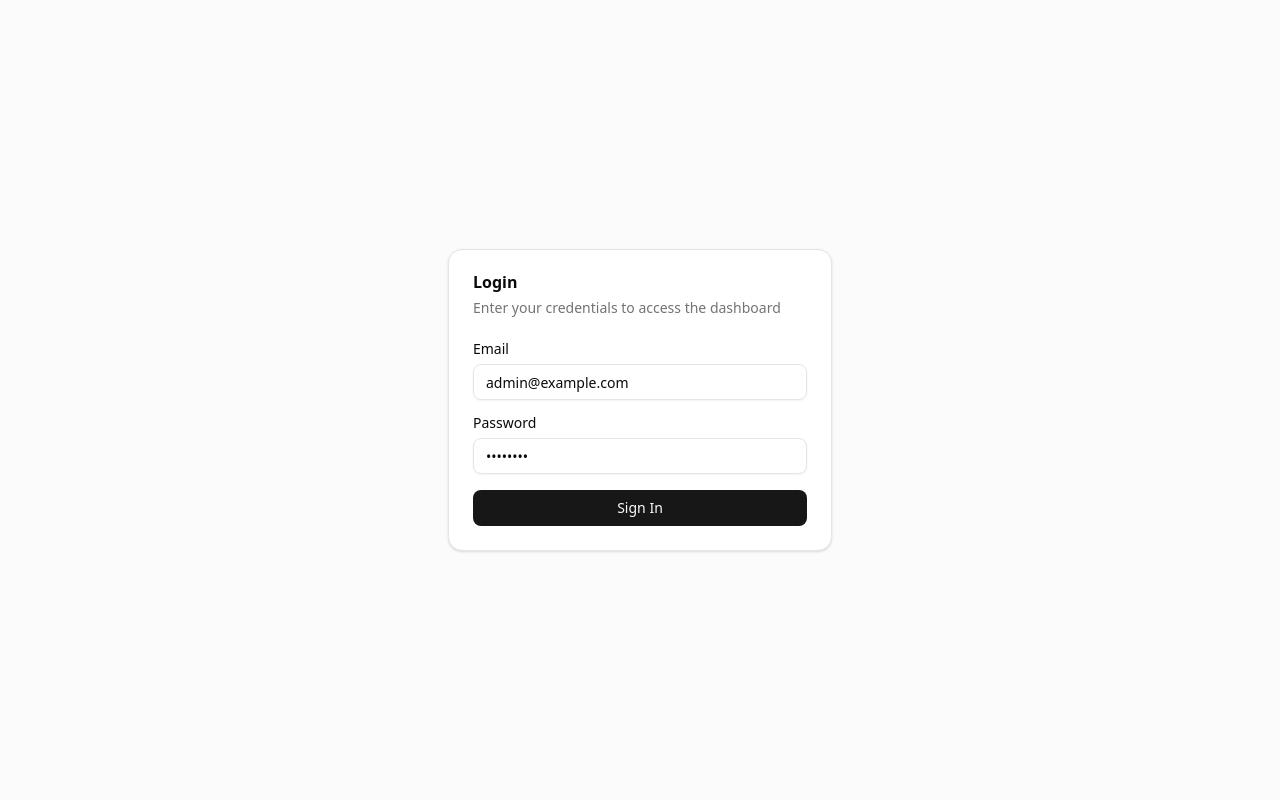
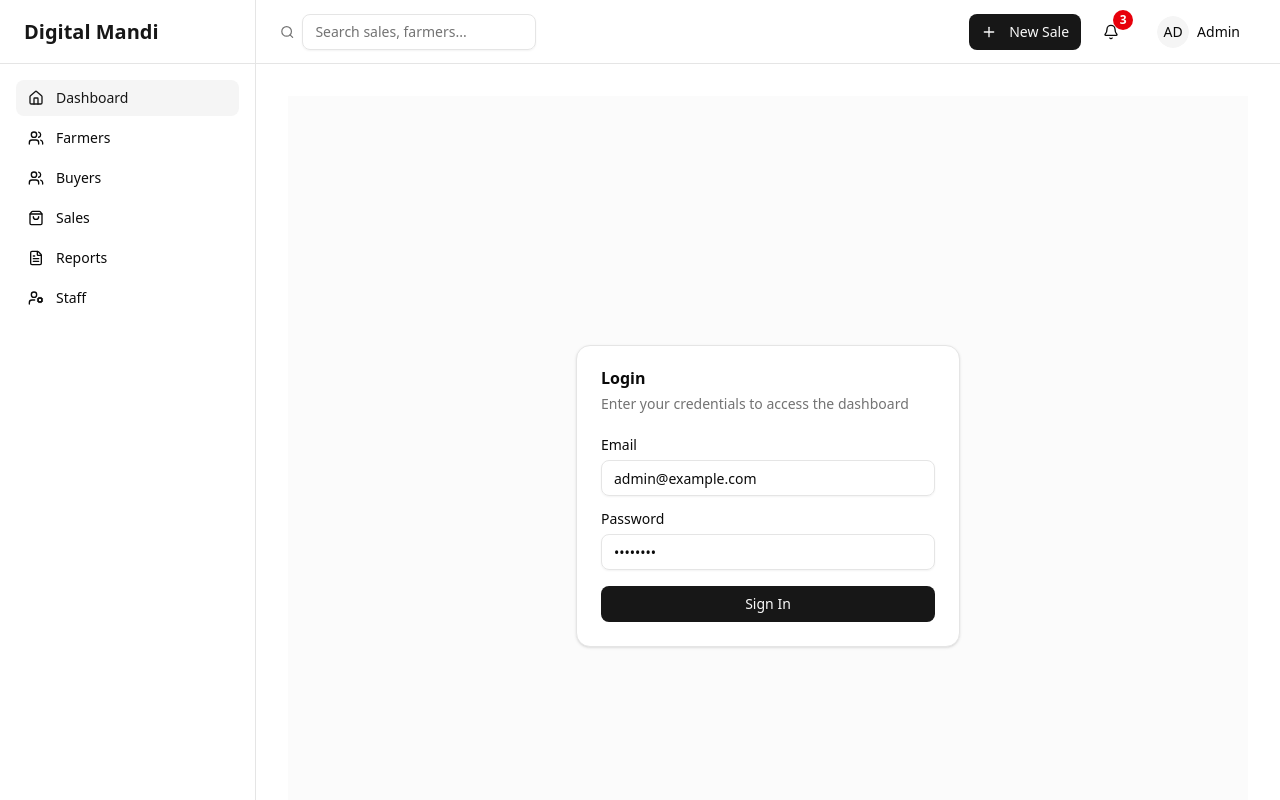
Before and after one commit to Amitkr77/Digital-Mandi, a Next.js app: page / in a window 1280 px wide. Built offline with nearby package versions, Linux system fonts and the light colour scheme.

Commit message:
added layout file

```diff
--- a/package.json
+++ b/package.json
@@ -9,9 +9,14 @@
     "lint": "eslint"
   },
   "dependencies": {
+    "@radix-ui/react-avatar": "^1.1.10",
     "@radix-ui/react-dialog": "^1.1.15",
+    "@radix-ui/react-dropdown-menu": "^2.1.16",
     "@radix-ui/react-label": "^2.1.7",
+    "@radix-ui/react-popover": "^1.1.15",
+    "@radix-ui/react-scroll-area": "^1.2.10",
     "@radix-ui/react-select": "^2.2.6",
+    "@radix-ui/react-separator": "^1.1.7",
     "@radix-ui/react-slot": "^1.2.3",
     "@radix-ui/react-tabs": "^1.1.13",
     "class-variance-authority": "^0.7.1",
--- a/src/app/layout.js
+++ b/src/app/layout.js
@@ -1,5 +1,6 @@
 import { Geist, Geist_Mono } from "next/font/google";
 import "./globals.css";
+import DashboardLayout from "@/components/layout/DashboardLayout";
 
 const geistSans = Geist({
   variable: "--font-geist-sans",
@@ -12,8 +13,8 @@ const geistMono = Geist_Mono({
 });
 
 export const metadata = {
-  title: "Create Next App",
-  description: "Generated by create next app",
+  title: "Digital Mandi",
+  description: "Agricultural Market Management",
 };
 
 export default function RootLayout({ children }) {
@@ -22,7 +23,9 @@ export default function RootLayout({ children }) {
       <body
         className={`${geistSans.variable} ${geistMono.variable} antialiased`}
       >
-        {children}
+       <DashboardLayout>
+          {children}
+        </DashboardLayout>
       </body>
     </html>
   );
--- a/src/components/SalesTransactionForm.jsx
+++ b/src/components/SalesTransactionForm.jsx
@@ -110,7 +110,7 @@ export default function SalesTransactionForm() {
 
   return (
     <>
-       <div className="max-w-7xl mx-auto">
+       <div className="container mx-auto ">
           {/* Header */}
           <div className="bg-white rounded-lg shadow-sm p-4 mb-6 flex items-center justify-between">
             <div className="flex items-center gap-3">
```
Also changed, not shown: 1 other file (tests, documents, lock files or other folders).
